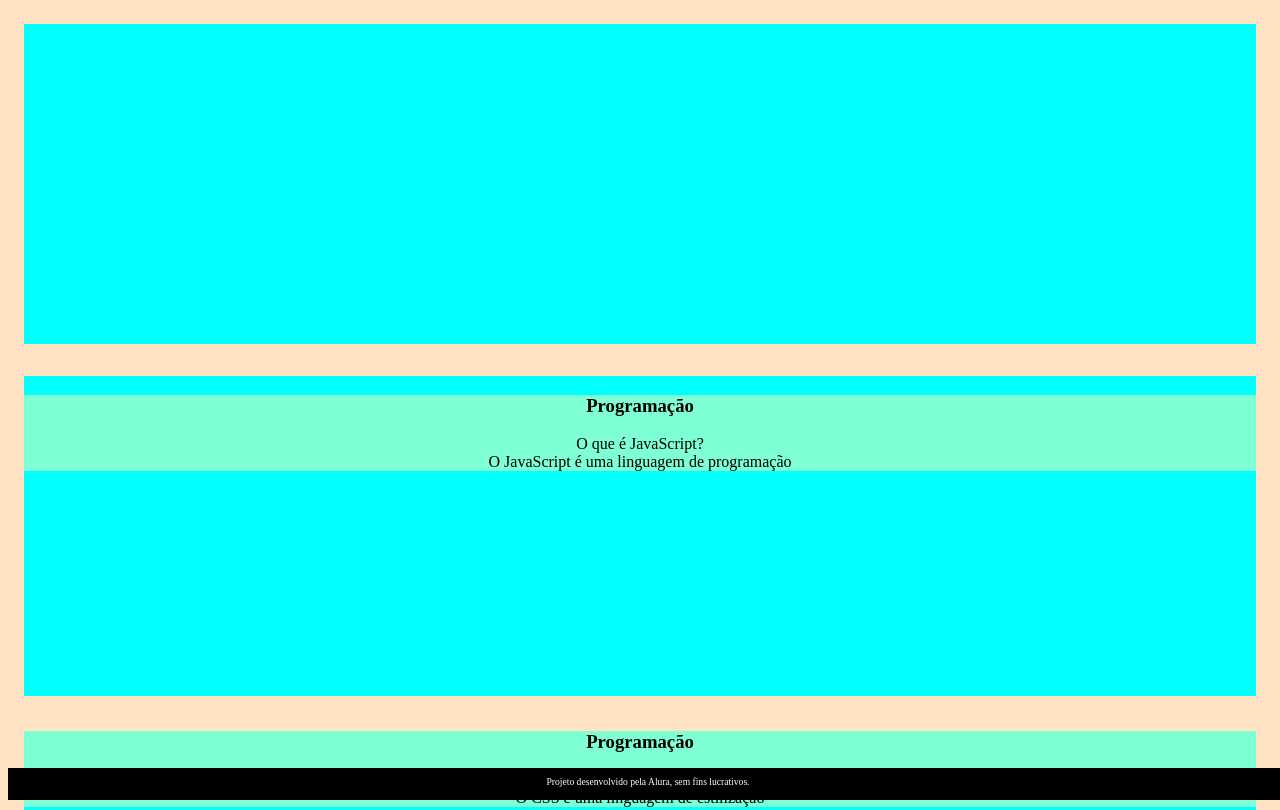
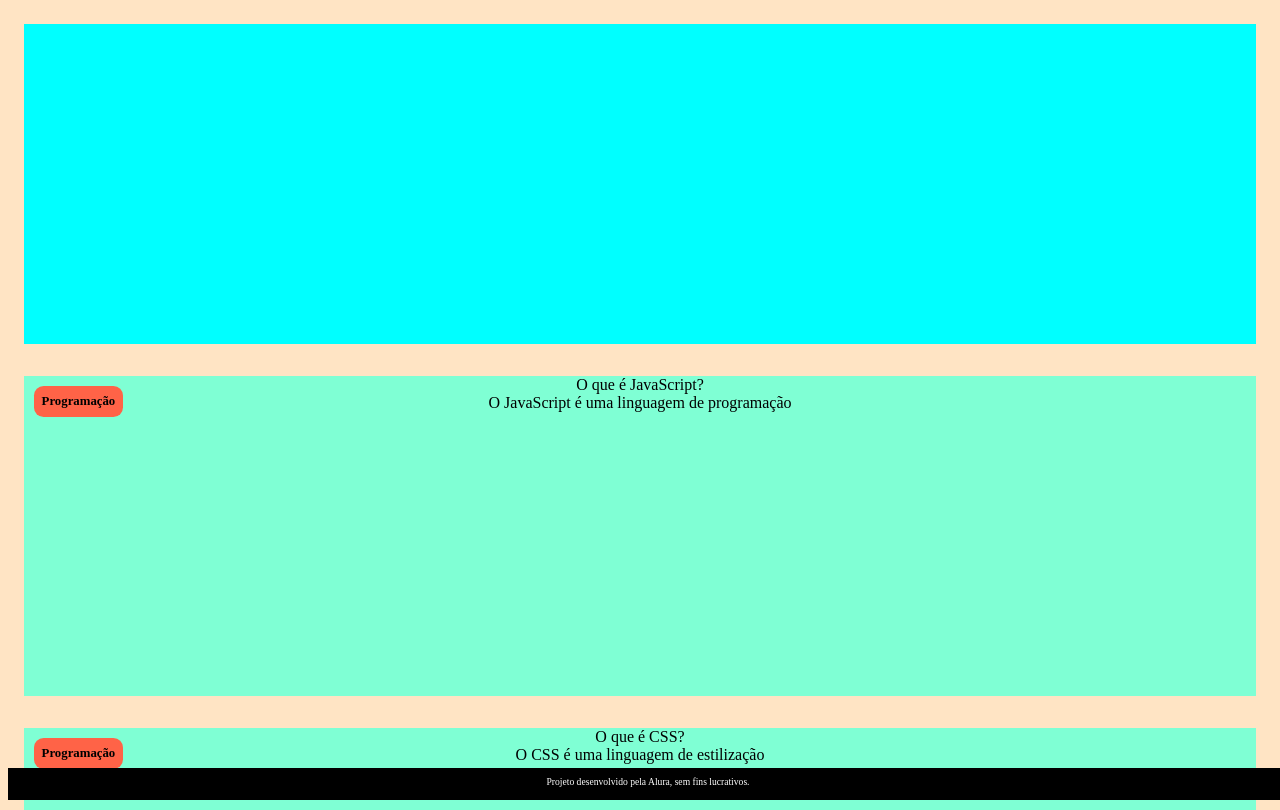
Before and after one commit to cass-2345/index.html, a plain HTML site: page index.html in a window 1280 px wide. Shown: the top 810 px of the page. Drawn offline with Linux system fonts and the light colour scheme; files that its build step writes are made by us from their sources.

Commit message:
Update style.css

```diff
--- a/style.css
+++ b/style.css
@@ -209,3 +209,94 @@ footer p{
 }
 
 /* código omitido */
+/* código omitido */
+
+.cartao__conteudo {
+    text-align: center;
+    background-color: aquamarine;
+    height: 100%;
+}
+
+/* código omitido */
+/* código omitido */
+
+.cartao {
+    /*margin: 1rem 1rem;*/
+    background-color: aqua;
+    height: 20rem;
+    flex-grow: 1;
+    flex-basis: calc(33% - 6rem);
+}
+
+.cartao__conteudo {
+    text-align: center;
+    background-color: aquamarine;
+    height: 100%;
+}
+
+/* código omitido */
+/* código omitido */
+
+.cartao {
+    margin: 1rem 1rem;
+    background-color: aqua;
+    height: 20rem;
+    flex-grow: 1;
+    flex-basis: calc(33% - 6rem);
+}
+
+.cartao__conteudo {
+    text-align: center;
+    /*background-color: aquamarine;*/
+    height: 100%;
+}
+
+/* código omitido */
+/* código omitido */
+
+.cartao__conteudo h3 {
+    background-color: tomato;
+}
+
+/* código omitido */
+/* código omitido */
+
+.cartao__conteudo h3 {
+    background-color: tomato;
+    text-align: left;
+}
+
+/* código omitido */
+/* código omitido */
+
+.cartao__conteudo h3 {
+    background-color: tomato;
+    text-align: left;
+    padding: 0.5rem;
+}
+
+/* código omitido */
+/* código omitido */
+
+.cartao__conteudo h3 {
+    background-color: tomato;
+    text-align: left;
+    padding: 0.5rem;
+    position: absolute;
+}
+
+/* código omitido */
+/* código omitido */
+
+.cartao__conteudo h3 {
+    background-color: tomato;
+    text-align: left;
+    padding: 0.5rem;
+    position: absolute;
+    margin: 0.6rem;
+    border-radius:0.6rem;
+    font-size: 1vw;
+
+}
+
+/* código omitido */
```
